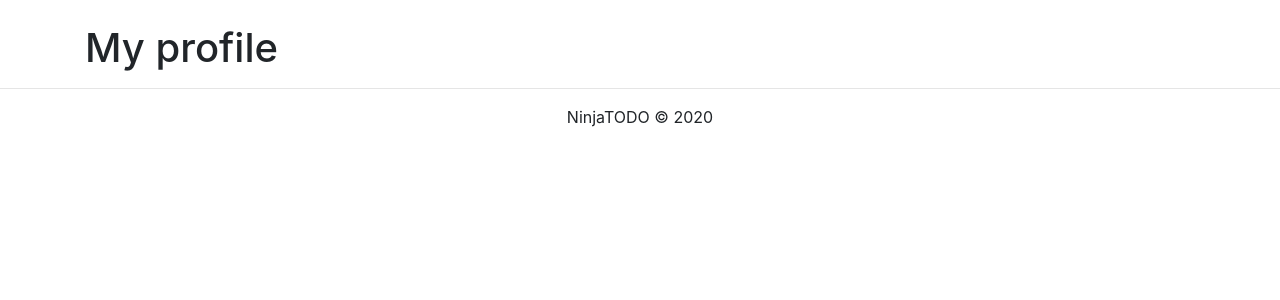
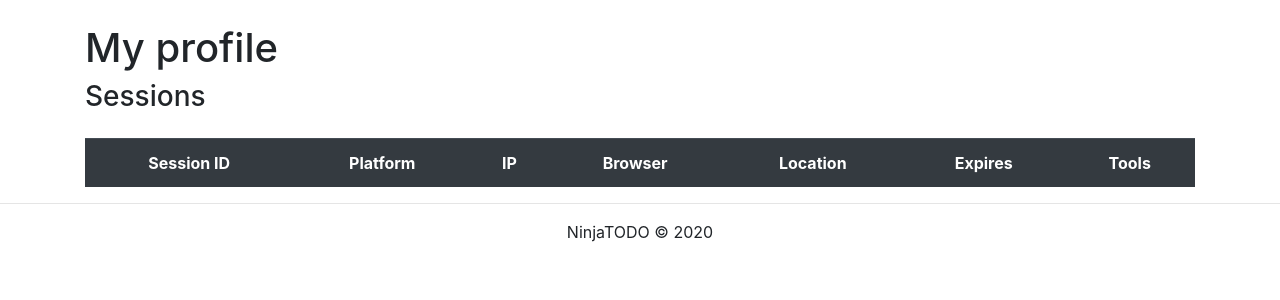
Before and after one commit to ramuta/ninjatodo, a Flask app: template templates/profile/main.html in a window 1280 px wide. Shown: the part 56-356 px from the top of the page. Run offline with Flask 2, Linux system fonts and the light colour scheme; the template is opened without the code that fills it: most values are stand-ins (such as "Sample title", 1, 10 or a date in 2020); lists and menus that the app fills with data are empty; some libraries are stand-ins or nearby versions.

Commit message:
profile: sessions list

```diff
--- a/models/user.py
+++ b/models/user.py
@@ -15,6 +15,8 @@ class Session(ndb.Model):
     ip = ndb.StringProperty()
     platform = ndb.StringProperty()
     browser = ndb.StringProperty()
+    city = ndb.StringProperty()
+    country = ndb.StringProperty()
     user_agent = ndb.StringProperty()
     expired = ndb.DateTimeProperty()
 
@@ -105,6 +107,8 @@ class User(ndb.Model):
                 session.platform = request.user_agent.platform
                 session.browser = request.user_agent.browser
                 session.user_agent = request.user_agent.string
+                session.country = request.headers.get("X-AppEngine-Country")
+                session.city = request.headers.get("X-AppEngine-City")
 
             # store the session in the User model
             if not user.sessions:
--- a/templates/profile/main.html
+++ b/templates/profile/main.html
@@ -2,8 +2,47 @@
 
 {% block title %}Profile{% endblock title %}
 
+{% block scripts %}
+<script>
+$(function () {
+  $('[data-toggle="tooltip"]').tooltip()
+})
+</script>
+{% endblock scripts %}
+
 {% block content %}
 <div class="container mt-4">
     <h1>My profile</h1>
+
+    <h3 class="mt-2">Sessions</h3>
+    <table class="table table-dark mt-4 text-center">
+        <tr>
+            <th>Session ID</th>
+            <th>Platform</th>
+            <th>IP</th>
+            <th>Browser</th>
+            <th>Location</th>
+            <th>Expires</th>
+            <th>Tools</th>
+        </tr>
+
+        {% for session in user.sessions %}
+        <tr>
+            <td data-toggle="tooltip" data-placement="top" title="{{ session.user_agent }}">
+                {{ session.token_hash|truncate(5, end='') }}
+            </td>
+
+            <td>{{ session.platform }}</td>
+            <td>{{ session.ip }}</td>
+            <td>{{ session.browser }}</td>
+            <td>{{ session.city }}, {{ session.country }}</td>
+            <td>{{ session.expired.strftime("%d %b %Y") }}</td>
+
+            <td>
+                <button class="btn btn-danger btn-sm">Delete</button>
+            </td>
+        </tr>
+        {% endfor %}
+    </table>
 </div>
 {% endblock content %}
```
